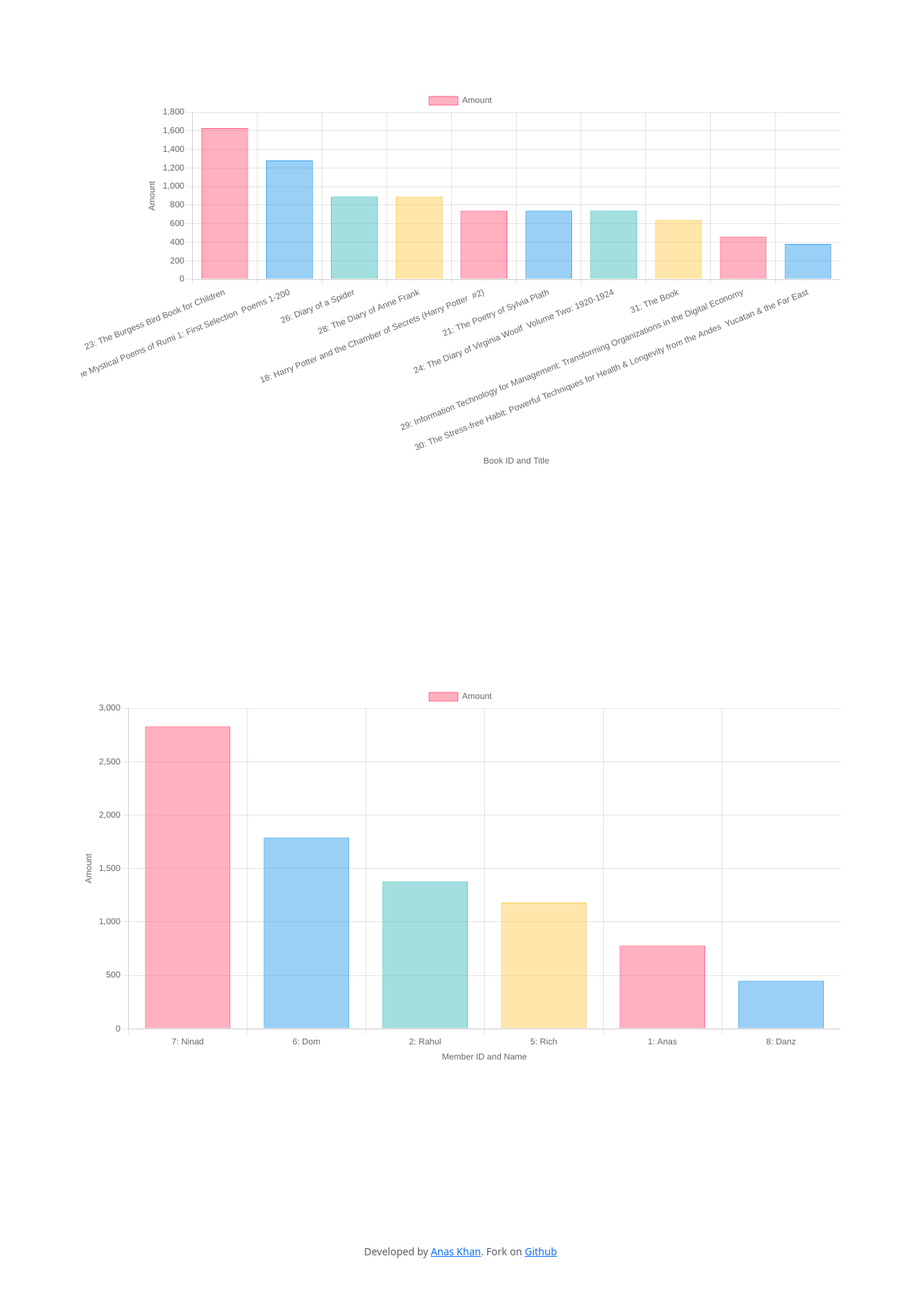
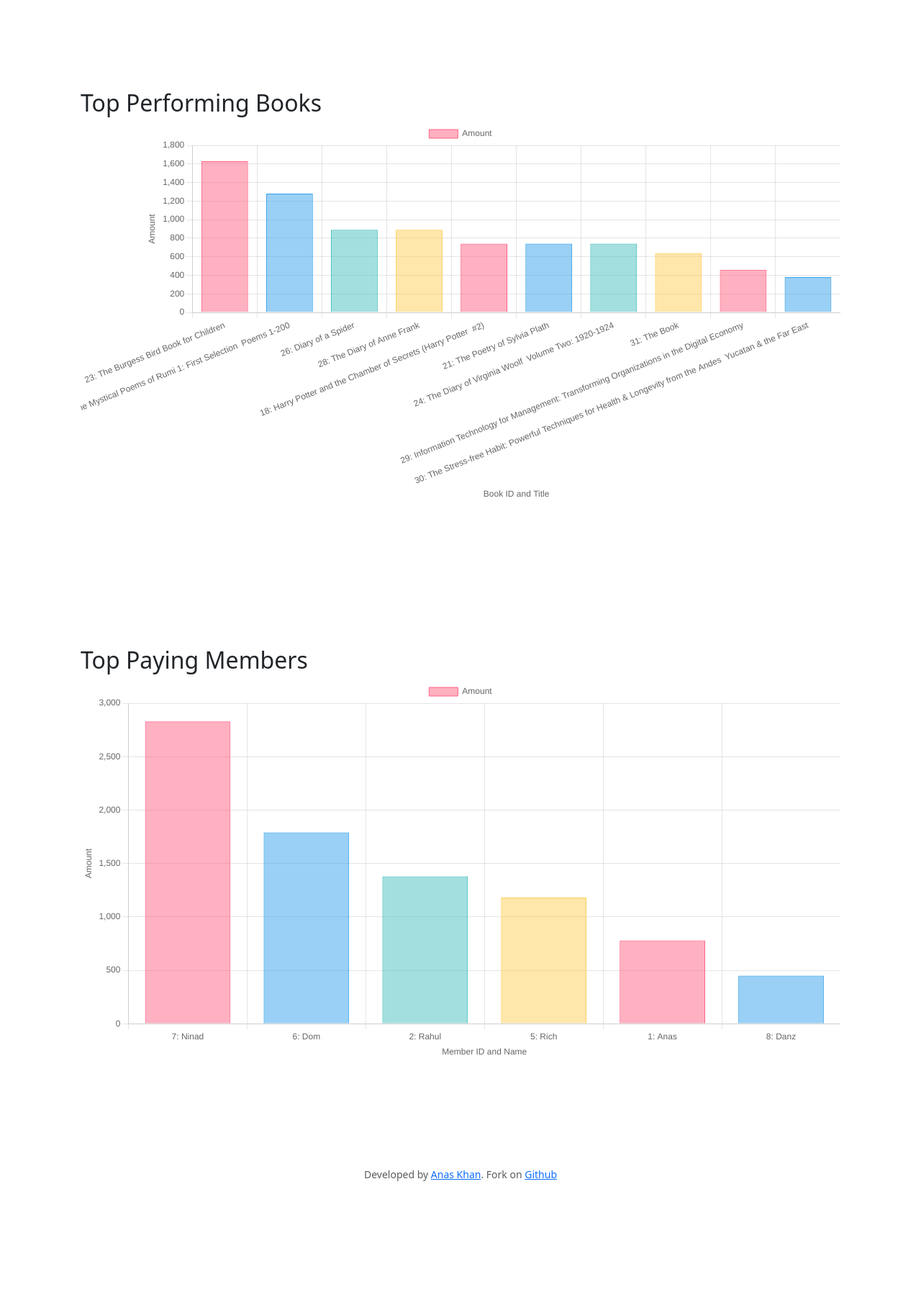
Before and after one commit to anxkhn/bookwise, a Flask app: page /reports in a window 1280 px wide. Shown: the part 73-1893 px from the top of the page at 72% size. After the commit the page ends 1714 px from the top, so only its background shows below. Run offline with Flask 3, Linux system fonts and the light colour scheme; a user stored in the database is signed in; data comes from the database, SQL or seed files in the repository; both versions use the stored data as it was after the commit; some libraries are stand-ins or nearby versions.

Commit message:
Final demo database

```diff
--- a/templates/reports.html
+++ b/templates/reports.html
@@ -11,10 +11,12 @@
   <li class="nav-item">
       <a href="/reports" class="nav-link active" aria-current="page">Reports</a>
   </li>
-</ul> {% endblock %} {% block main %} <div class="chart-container" style="padding: 100px; margin-bottom: 100px;">
+</ul> {% endblock %} {% block main %} <div class="chart-container" style="padding: 100px;">
+    <h2>Top Performing Books</h2>
   <canvas id="book-chart" class="chart"></canvas>
 </div>
-<div class="chart-container" style="padding: 100px; margin-bottom: 100px;">
+<div class="chart-container" style="padding: 100px;">
+    <h2>Top Paying Members</h2>
   <canvas id="member-chart" class="chart"></canvas>
 </div>
 <script src="https://cdn.jsdelivr.net/npm/chart.js"></script>
```
Also changed, not shown: frappe.db, 2 other files.
